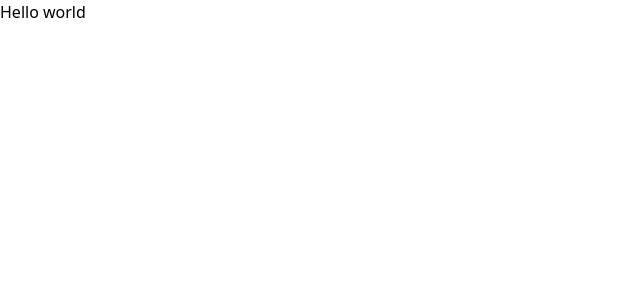
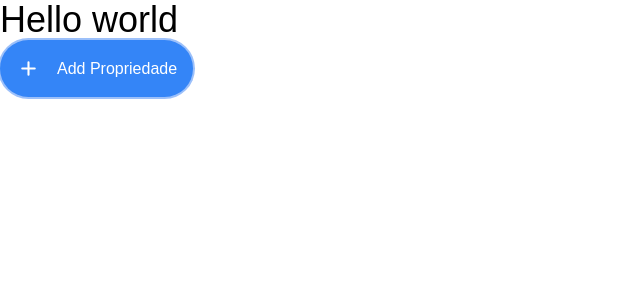
Before and after one commit to michelwene/PPD, a React (Create React App) app: page / in a window 1280 px wide. Shown: the top 300 px of the page, without its empty margins (0-640 px from the left). Built offline with nearby package versions, Linux system fonts and the light colour scheme.

Commit message:
feat: component Button

```diff
--- a/src/App.tsx
+++ b/src/App.tsx
@@ -1,9 +1,10 @@
-function App() {
+import { Button } from "components/Button";
+
+export function App() {
   return (
     <div>
-      <h1>Hello world</h1>
+      <h1 className="text-4xl">Hello world</h1>
+      <Button>Add Propriedade</Button>
     </div>
   );
 }
-
-export default App;
--- /dev/null
+++ b/src/components/Button/index.tsx
@@ -0,0 +1,28 @@
+import React, { forwardRef, ForwardRefRenderFunction } from "react";
+import { HiOutlinePlusSm } from "react-icons/hi";
+
+interface ButtonProps {
+  onClick?: () => void;
+  children: React.ReactNode;
+}
+
+const buttonBase: ForwardRefRenderFunction<HTMLButtonElement, ButtonProps> = (
+  { onClick, children, ...rest },
+  ref
+) => {
+  return (
+    <>
+      <button
+        onClick={onClick}
+        className="flex gap-4 px-4 py-4 items-center text-white bg-blue rounded-full hover:bg-blue-dark active:bg-navy-blue transition-all ease-in-out duration-200 ring-2 ring:inset active:ring-navy-blue"
+        {...rest}
+        ref={ref}
+      >
+        <HiOutlinePlusSm fontSize={25} />
+        {children}
+      </button>
+    </>
+  );
+};
+
+export const Button = forwardRef(buttonBase);
--- a/src/index.tsx
+++ b/src/index.tsx
@@ -1,7 +1,7 @@
 import React from "react";
 import ReactDOM from "react-dom/client";
 import "./assets/styles/tailwind.css";
-import App from "./App";
+import { App } from "./App";
 
 const root = ReactDOM.createRoot(
   document.getElementById("root") as HTMLElement
--- a/tailwind.config.js
+++ b/tailwind.config.js
@@ -1,8 +1,30 @@
+const plugin = require("tailwindcss/plugin");
+const defaultTheme = require("tailwindcss/defaultTheme");
+
 /** @type {import('tailwindcss').Config} */
 module.exports = {
   content: ["./src/**/*.{js,jsx,ts,tsx}"],
   theme: {
     extend: {},
+    screens: {
+      xs: "320px",
+      sm: "480px",
+      md: "768px",
+      lg: "976px",
+      xl: "1440px",
+    },
+    colors: {
+      blue: "#3485F7",
+      "navy-blue": "#001529",
+      "blue-dark": "#284E91",
+      orange: "#FF7D0A",
+      "purple-light": "#EBEBFF",
+      white: "#FFFFFF",
+    },
+    fontFamily: {
+      sans: ["Source Sans Pro", "sans-serif"],
+      serif: ["Source Sans Pro", "serif"],
+    },
   },
   plugins: [],
 };
```
Also changed, not shown: package.json (+8 -5 lines), 2 other files (tests, documents, lock files or other folders).
